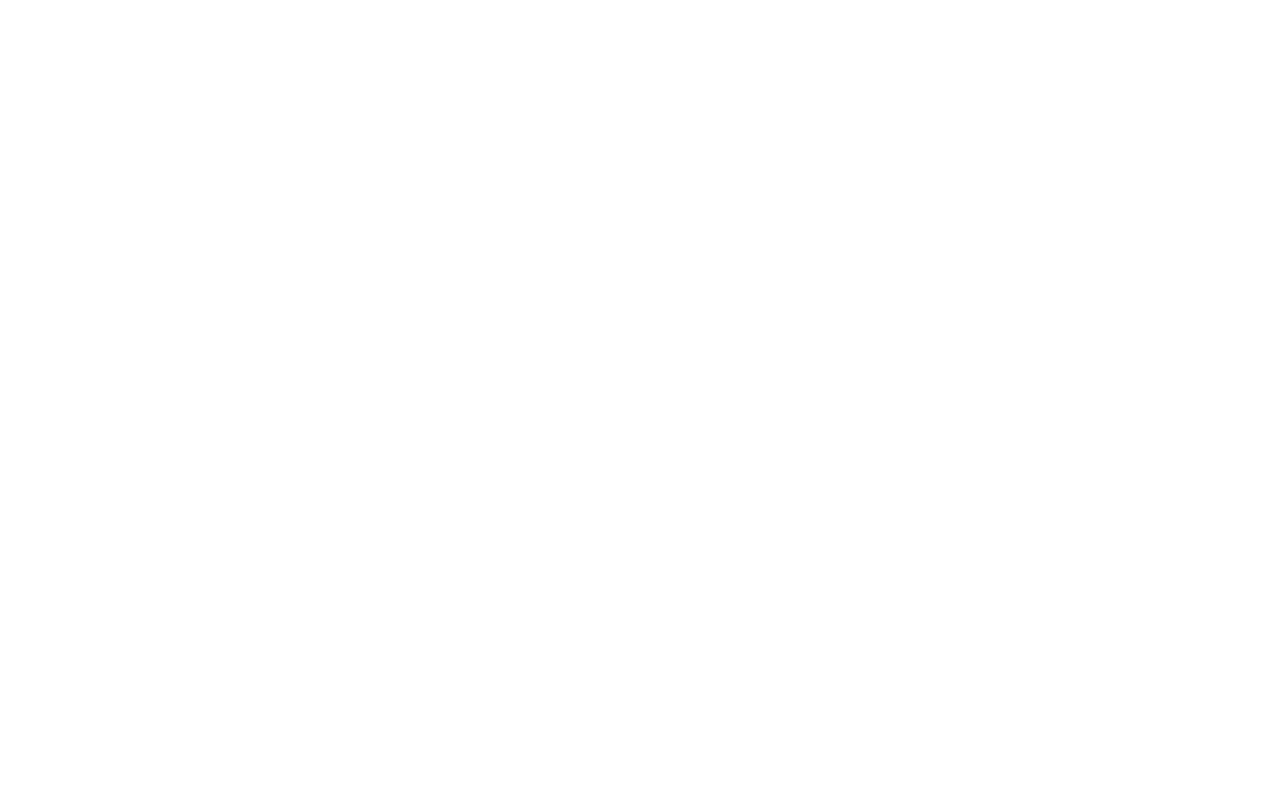
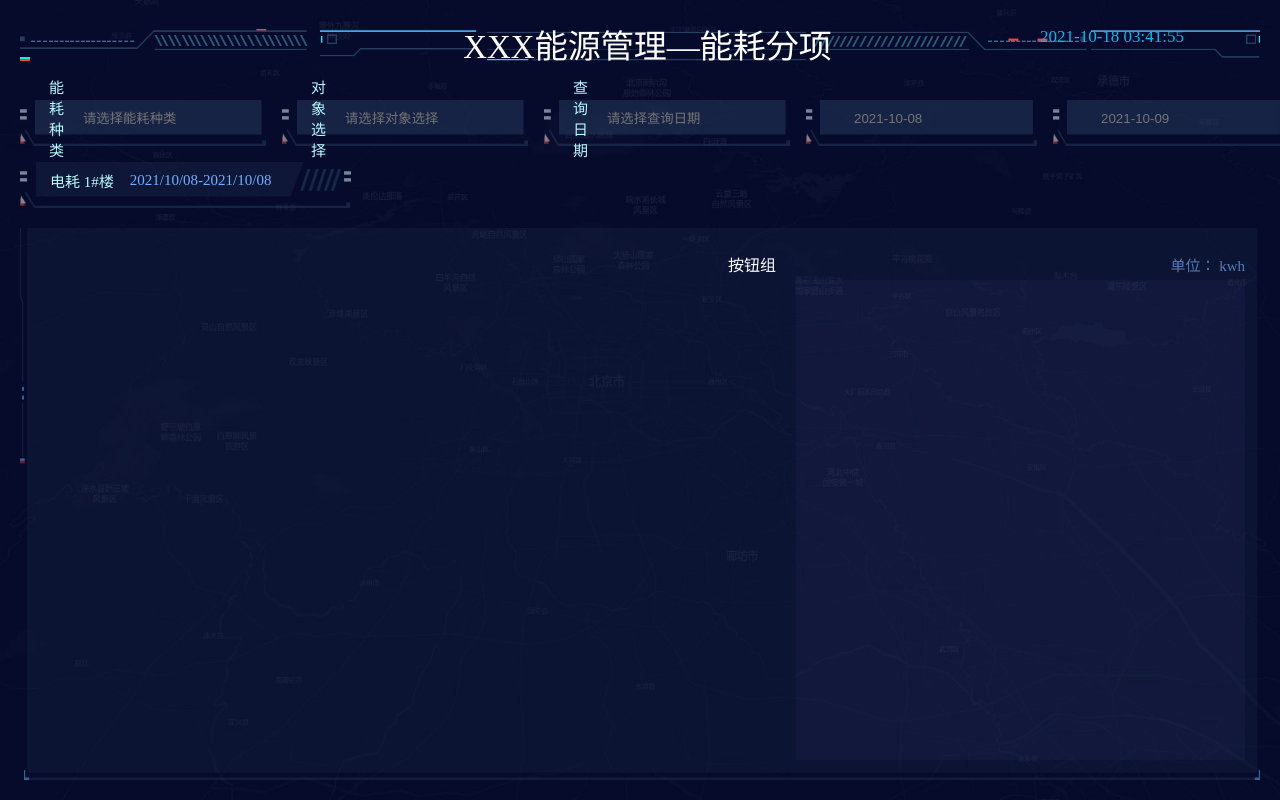
Before and after one commit to luxinru/energy, a Vue app: page /#/sub-option2 in a window 1280 px wide. Before the commit this address had no page. Built offline with nearby package versions, Linux system fonts and the light colour scheme; what vue3-count-to would draw is missing.

Commit message:
feat: 能耗分项2页面

```diff
--- a/src/router/index.js
+++ b/src/router/index.js
@@ -4,6 +4,7 @@ import Home from '@/views/Home'
 import SubOption from '@/views/SubOption'
 import Inquire from '@/views/Inquire'
 import Compared from '@/views/Compared'
+import SubOption2 from '@/views/SubOption2'
 import Test from '@/views/Test'
 
 const routes = [
@@ -32,6 +33,10 @@ const routes = [
     component: Compared
   },
   {
+    path: '/sub-option2',
+    component: SubOption2
+  },
+  {
     path: '/test',
     component: Test
   }
--- /dev/null
+++ b/src/views/SubOption2.vue
@@ -0,0 +1,260 @@
+<template>
+  <div class="screen-container">
+    <header class="screen-header">
+      <div>
+        <img src="static/img/top.png" alt="" />
+      </div>
+      <span class="title">XXX能源管理—能耗分项</span>
+      <div class="title-right">
+        <span class="datetime">{{ now }}</span>
+      </div>
+    </header>
+
+    <section class="search_bar">
+      <LInput label="能耗种类" placeholder="请选择能耗种类" :width="340"></LInput>
+      <LInput label="对象选择" placeholder="请选择对象选择" :width="340" style="margin-left: 16px;"></LInput>
+      <LInput label="查询日期" placeholder="请选择查询日期" :width="340" style="margin-left: 16px;"></LInput>
+      <LInput label="" placeholder="2021-10-08" :width="340" style="margin-left: 16px;"></LInput>
+      <LInput label="" placeholder="2021-10-09" :width="340" style="margin-left: 16px;"></LInput>
+      <LButton label="搜索" style="margin-left: 16px;"></LButton>
+    </section>
+
+    <section class="title_bar">
+      <span class="name">电耗  1#楼</span>
+      <span class="date">2021/10/08-2021/10/08</span>
+    </section>
+
+    <section class="container">
+      <div class="box">
+        <div class="chart">
+          <div class="btns">按钮组</div>
+          <div class="chart_box" ref="lineChart" ></div>
+        </div>
+        <div class="content">
+          <span class="content_title">单位： kwh</span>
+          <div class="content_box">
+          </div>
+        </div>
+      </div>
+    </section>
+  </div>
+</template>
+
+<script>
+// import * as echarts from 'echarts'
+import moment from 'moment'
+import LInput from '../components/LInput.vue'
+import LButton from '../components/LButton.vue'
+
+export default {
+  name: 'Compared',
+  components: {
+    LInput,
+    LButton
+  },
+  data () {
+    return {
+      timer: null,
+      now: moment().format('YYYY-MM-DD hh:mm:ss'),
+
+      chartInstance: null
+    }
+  },
+
+  computed: {
+  },
+
+  mounted () {
+    this.timer = setInterval(() => {
+      this.now = moment().format('YYYY-MM-DD hh:mm:ss')
+    }, 1 * 1000)
+
+    // this.$nextTick(() => {
+    //   this.chartInstance = this.$root.echarts.init(this.$refs.lineChart)
+
+    //   const option = this.defaultOption
+    //   this.chartInstance.setOption(option)
+    // })
+  },
+  beforeUnmount () {
+    if (this.timer) {
+      window.clearInterval(this.timer)
+      this.timer = null
+    }
+  }
+}
+</script>
+<style lang="less" scoped>
+.screen-container {
+  width: 100%;
+  height: 100%;
+  padding: 0 20px;
+  background: url('../../public/static/img/bj.jpg') no-repeat;
+  // background: url("../../public/static/img/first.png") no-repeat;
+  background-size: 100% 100%;
+  color: #fff;
+  box-sizing: border-box;
+  overflow-y: scroll;
+  display: flex;
+  flex-direction: column;
+
+  .screen-header {
+    width: 100%;
+    height: 100px;
+    font-size: 20px;
+    position: relative;
+    > div {
+      height: inherit;
+      display: flex;
+      align-items: center;
+      padding-bottom: 10px;
+      box-sizing: border-box;
+      img {
+        width: 100%;
+      }
+    }
+    .title {
+      position: absolute;
+      left: 50.6%;
+      top: 44%;
+      font-size: 33px;
+      transform: translate(-50%, -50%);
+    }
+    .title-right {
+      display: flex;
+      align-items: center;
+      position: absolute;
+      right: 76px;
+      top: 72%;
+      transform: translateY(-80%);
+    }
+    .qiehuan {
+      width: 28px;
+      height: 21px;
+      cursor: pointer;
+    }
+    .datetime {
+      font-size: 17px;
+      color: #00b9f6;
+    }
+    .logo {
+      position: absolute;
+      left: 0px;
+      top: 50%;
+      transform: translateY(-80%);
+      img {
+        height: 35px;
+        width: 128px;
+      }
+    }
+  }
+
+  .search_bar {
+    width: 100%;
+    height: 46px;
+    display: flex;
+    align-items: center;
+  }
+
+  .title_bar {
+    width: max-content;
+    height: 46px;
+    background-image: url('../assets/img/组 1.png');
+    background-size: 100% 100%;
+    padding: 0 80px 10px 30px;
+    box-sizing: border-box;
+    display: flex;
+    align-items: center;
+    margin-top: 16px;
+
+    span {
+      font-size: 15px;
+      font-weight: 400;
+      color: #B8F9FF;
+    }
+
+    .name {
+      margin-left: 16px;
+
+      &:first-child {
+        margin-left: 0;
+      }
+    }
+
+    .date {
+      font-size: 15px;
+      font-weight: 400;
+      color: #72AEFF;
+      margin-left: 16px;
+    }
+  }
+
+  .container {
+    flex: 1;
+    display: flex;
+    padding-bottom: 20px;
+    box-sizing: border-box;
+    overflow: hidden;
+
+    .box {
+      flex: 1;
+      background: url('../assets/img/2 拷贝 4.png');
+      background-size: 100% 100%;
+      background-repeat: no-repeat;
+      margin-top: 20px;
+      display: flex;
+      align-items: center;
+      padding: 20px 15px;
+      box-sizing: border-box;
+      overflow: hidden;
+
+      .chart {
+        flex: 1;
+        height: 100%;
+        display: flex;
+        flex-direction: column;
+
+        .btns {
+          width: 100%;
+          height: 32px;
+          display: flex;
+          align-items: center;
+          justify-content: flex-end;
+        }
+
+        .chart_box{
+          width: 100%;
+          flex: 1;
+        }
+      }
+
+      .content {
+        width: 449px;
+        height: 100%;
+        margin-left: 20px;
+        display: flex;
+        flex-direction: column;
+
+        .content_title {
+          width: 100%;
+          height: 32px;
+          display: flex;
+          align-items: center;
+          justify-content: flex-end;
+          font-size: 15px;
+          font-weight: 400;
+          color: #567DB6;
+        }
+
+        .content_box {
+          flex: 1;
+          background: rgba(93, 113, 212, 0.05);
+          display: flex;
+          align-items: center;
+          justify-content: center;
+        }
+      }
+    }
+  }
+}
+</style>
```
